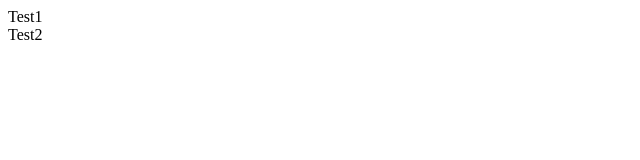
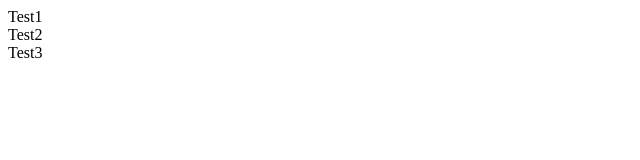
Before and after one commit to HaiDTHE186294/SWP, a plain HTML site: page build/web/index.html in a window 1280 px wide. Shown: the full height of the page, 0-640 px from the left. Drawn offline with Linux system fonts and the light colour scheme.

Commit message:
Update index.html

```diff
--- a/build/web/index.html
+++ b/build/web/index.html
@@ -12,5 +12,7 @@
     <body>
         <div>Test1</div>
         <div>Test2</div>
+        <div>Test3</div>
+
     </body>
 </html>
```
